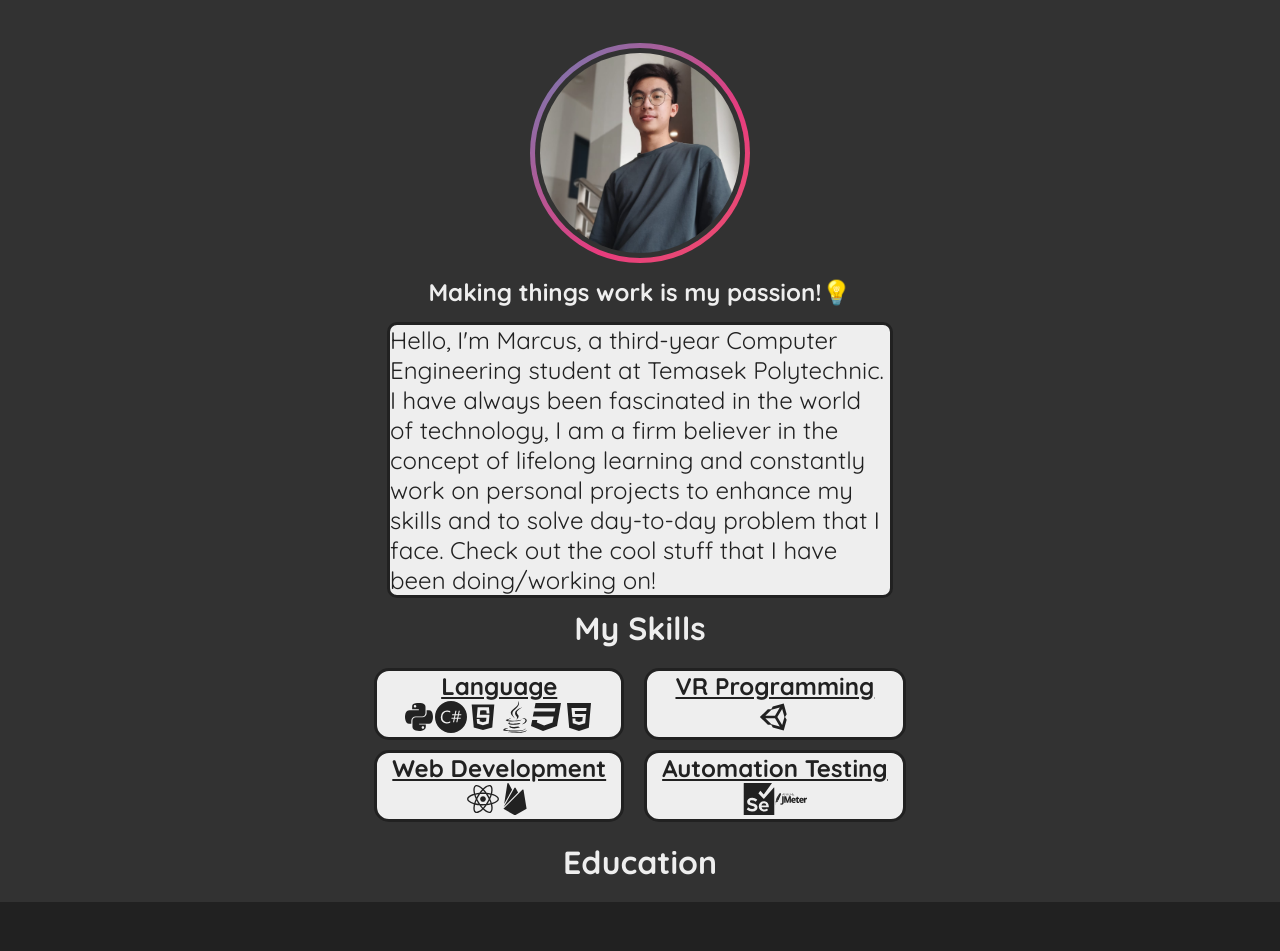
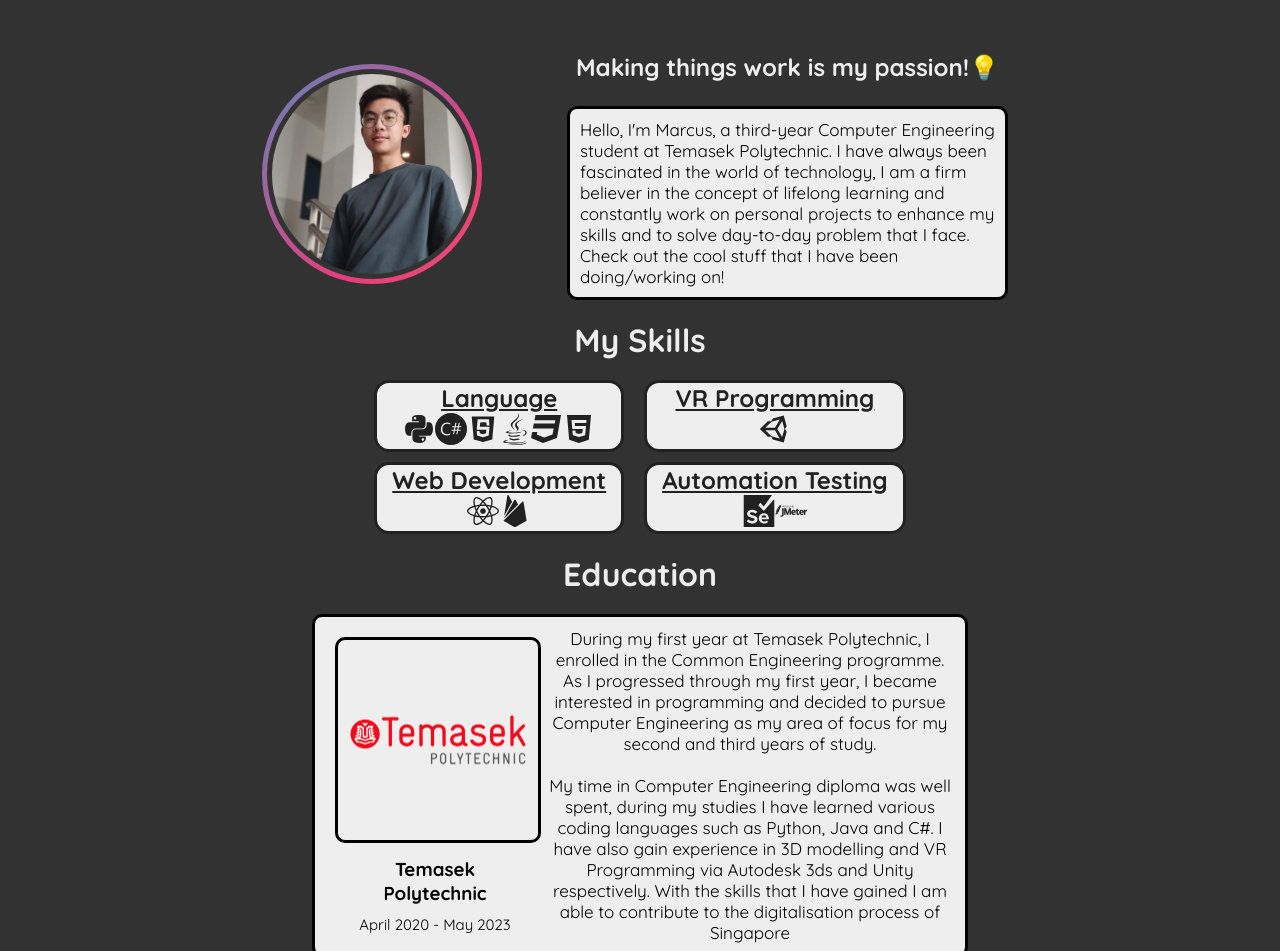
Before and after one commit to MarcusTeoQiYang/Online-Portfolio, a React (Create React App) app: page /AboutMe in a window 1280 px wide. Shown: the part 161-1112 px from the top of the page. Built offline with nearby package versions, Linux system fonts and the light colour scheme.

Commit message:
Added Education Section to "About me" page

```diff
--- a/src/Pages/AboutMe.js
+++ b/src/Pages/AboutMe.js
@@ -3,6 +3,8 @@ import Me from '../images/PhotoMe.PNG'
 import { FaPython,FaReact,FaJava,FaUnity, FaCss3, FaHtml5 } from 'react-icons/fa';
 import { DiJavascript } from "react-icons/di";
 import { SiFirebase,SiCsharp,SiSelenium,SiApachejmeter } from "react-icons/si"
+import LVSS from '../images/LVSS.png'
+import TP from '../images/TP.png'
 
 const Aboutme = () => {
 
@@ -16,7 +18,9 @@ const Aboutme = () => {
                         </div>
                         <div className="bio-text">
                                 <h2 className='bio2'>Making things work is my passion!&#128161;</h2>
+                                <div className="bio-sect">
                                 <p>Hello, I'm Marcus, a third-year Computer Engineering student at Temasek Polytechnic. I have always been fascinated in the world of technology, I am a firm believer in the concept of lifelong learning and constantly work on personal projects to enhance my skills and to solve day-to-day problem that I face. Check out the cool stuff that I have been doing/working on!</p>
+                        </div>
                     </div>
                     </div>
                 <div className="me-bottom">
@@ -64,6 +68,33 @@ const Aboutme = () => {
                         </div>
                         <div className="me-edu">
                             <h2>Education</h2>
+                            <div className="bio-sect2">
+
+                            <div className="schimg">
+                                <img src={ TP } alt="sch" />
+                                <h3>Temasek Polytechnic</h3>
+                                <p>April 2020 - May 2023</p>
+                            </div>
+                                <p>During my first year at Temasek Polytechnic, I enrolled in the Common Engineering programme.
+                                    As I progressed through my first year, I became interested in programming and decided
+                                    to pursue Computer Engineering as my area of focus for my second and third years of study.<br/><br/>
+                                    My time in Computer Engineering diploma was well spent, during my studies I have learned various
+                                     coding languages such as Python, Java and C#. I have also gain experience in 3D modelling and VR
+                                     Programming via Autodesk 3ds and Unity respectively. With the skills that I have gained I am able
+                                     to contribute to the digitalisation process of Singapore</p>
+                        </div>
+                        <div className="bio-sect2">
+                                <div className="schimg">
+                                    <img src={ LVSS } alt="sch" />
+                                    <h3>Loyang View Secondary School</h3>
+                                    <p>January 2016 - January 2020</p>
+                                </div>
+                                <p>I had an amazing experience during my time at Loyang View Secondary School.
+                                     Loyang View has taught me that I pocess the power to be the best that I can be.
+                                    <br/><br/>
+                                    During my time in Loyang View Secondary School, I participated in the school's symphonic band as a percussionist.
+                                    Being a part of the band taught me the values of discipline and patience.</p>
+                            </div>
                         </div>
             </div>
 
--- a/src/Pages/Experience.js
+++ b/src/Pages/Experience.js
@@ -29,9 +29,6 @@ const Experience = () => {
                       me the opportunity to learn what it's like to interact
                       with clients and how coding is applied to a workplace.
                       Its like a side hustle!</p>
-                      <div className="expbuttonbox">
-                        {/* <button className='expbutton'>What I'm doing</button> */}
-                      </div>
 
                 </div>
                 </div>
@@ -54,9 +51,6 @@ const Experience = () => {
                 • Tested all dashboard load time in REAMS by simulating users and navigating to them using JMeter.<br/><br/>
                 • Assisted in the development of the division's first Selenium web automation framework, which will
                  be used not only on REAMS but also on future projects that the division will work on. </p>
-                    <div className="expbuttonbox">
-                        {/* <button className='expbutton'>What I did</button> */}
-                    </div>
                 </div>
                 </div>
                 <div className="exp-right">
--- a/src/Pages/Title.js
+++ b/src/Pages/Title.js
@@ -27,7 +27,6 @@ const Title = () => {
                 strings={[
                     "Hi I'm <u>Marcus</u> | <lol>Computer<br/>Engineer</lol>",
                     "I am a tech driven person!",
-                    "I am a life long learner!",
                     "I am a problem solver!"
                 ]}
                 typeSpeed={100}
--- a/src/index.css
+++ b/src/index.css
@@ -164,7 +164,10 @@ canvas {
 .title a:hover{
   color: #EEEEEE;
 }
-.me img {
+.bioimage {
+  margin-right: 75px;
+}
+.bioimage img {
   border-radius: 50%;
   padding: 5px;
   height: 200px;
@@ -213,15 +216,42 @@ canvas {
 .me-top {
   margin-top: 20px;
   display: flex;
+  flex-direction: row;
+  align-items: center;
+  width: 60%;
+
+}
+.me-edu {
+  display: flex;
   flex-direction: column;
-  justify-content: space-between;
   align-items: center;
-  width: 55%;
+  text-align: center;
+  width: auto;
+}
+.schimg {
+  width: 200px;
+  margin: 10px;
+}
+.schimg p {
+  font-size: 15px;
+}
 
+.schimg img{
+  border: solid;
+  width: 200px;
+  height: 200px;
+  object-fit: contain;
+  border-radius: 10px;
 }
 .bio-text h2 {
   padding-top: 2%;
   color: #EEEEEE;
+  display: flex;
+  flex-direction: column;
+  justify-content: center;
+  align-items: center;
+}
+.bio-text {
   display: flex;
   flex-direction: column;
   justify-content: center;
@@ -273,16 +303,43 @@ canvas {
   border-style: solid;
 }
 .me p {
-  font-size: 1.5rem;
+  font-size: 17px;
+
+}
+.bio-sect {
   display: flex;
   justify-content: center;
-  color: #212121;
   text-decoration: none;
-  width: 500px;
+  width: auto;
   height: auto;
   border-radius: 10px;
   border-style: solid;
   background-color: #EEEEEE;
+  padding: 10px;
+  margin: 10px;
+  min-width: 300px;
+  align-items: center;
+}
+.bio-sect2 {
+  display: flex;
+  justify-content: center;
+  text-decoration: none;
+  width: 50%;
+  height: auto;
+  border-radius: 10px;
+  border-style: solid;
+  background-color: #EEEEEE;
+  padding: 10px;
+  margin: 10px;
+  min-width: 300px;
+  align-items: center;
+}
+
+.schimg p {
+  font-size: 15px;
+}
+.me-edu h3 {
+  padding: 10px;
 }
 /* Project page */
 .proj {
@@ -381,6 +438,7 @@ canvas {
   flex-direction: row;
   padding: 10px;
   width: auto;
+  overflow: hidden;
 }
 
 /* Experience page */
@@ -418,10 +476,16 @@ canvas {
 }
 .expcontainer {
   width: auto;
+  display: flex;
+  flex-direction: column;
+  align-items: center;
+  justify-content: center;
 }
 .expbox {
   display: flex;
+  flex-direction: row;
   align-items: center;
+  text-align: center;
   background-color: #EEEEEE;
   border-radius: 15px;
   border-style: solid;
@@ -436,8 +500,8 @@ canvas {
   flex-direction: column;
   justify-content: center;
   align-items: center;
-  margin-left: 250px;
-  margin-right: 250px;
+  width: 70%;
+
 
 }
 .expcontainer img {
@@ -451,7 +515,7 @@ canvas {
 }
 .exp-content p {
   color: #212121;
-  font-size: 20px;
+  font-size: 17px;
 }
 .exp img {
   display: block;
@@ -467,6 +531,7 @@ canvas {
 }
 .exp-left {
   width: auto;
+  margin: 10px;
 }
 
 /* Interest page */
@@ -610,6 +675,8 @@ section {
   background-color: #212121;
   padding: 70px 0;
   z-index: 100;
+  border-top: solid;
+  border-color: #00ADB5;
 }
 .footer-col {
   width: 30%;
@@ -737,7 +804,7 @@ section {
   }
   /* About me */
   .skills h2, .bio2, .me-edu h2 {
-    font-size: 1.3rem;
+    font-size: 1.2rem;
     justify-content: center;
     align-items: center;
   }
@@ -754,13 +821,16 @@ section {
     align-items: center;
 
   }
-
+  .me-top {
+    flex-direction: column;
+  }
+  .bioimage {
+    margin: 0px;
+  }
   .me p {
-    height: auto;
-    width: 350px;
-    font-size: 20px;
-    margin: 10px;
+    font-size: 1rem;
     padding: 5px;
+    margin: 5px;
   }
   .skillicons {
 
@@ -768,6 +838,9 @@ section {
   .skills-col {
     font-size: 10px;
     width: auto;
+  }
+  .bio-sect2 {
+    flex-direction: column;
   }
   /* Projects */
 
@@ -780,7 +853,7 @@ section {
 
   }
   .myproj, .schproj  {
-    width: 365px;
+    width: 75vw;
     overflow-x: scroll;
     justify-content: start;
   }
@@ -798,7 +871,7 @@ section {
   }
   .exp-content p {
     text-align: center;
-    padding: 10px;
+    align-items: center;
   }
   .expbuttonbox {
     margin-top: 15px;
@@ -806,6 +879,7 @@ section {
    .expbox {
     flex-direction: column;
     width: auto;
+
    }
    .exp h1, .proj h1, .me h1, .int h1 {
     justify-content: center;
@@ -815,8 +889,7 @@ section {
     padding-top:  15px;
   }
   .expspace {
-    margin-left: 0px;
-    margin-right: 0px;
+    width: auto;
   }
   .exp h3 {
     width: auto;
```
Also changed, not shown: src/images/LVSS.png (added), src/images/TP.png (renamed from src/images/tplogo-course-search.png).
